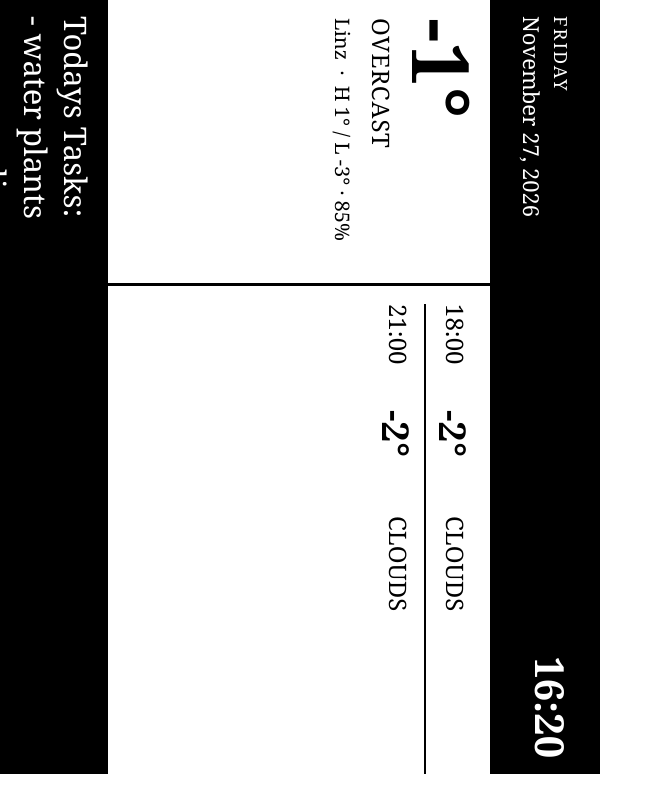
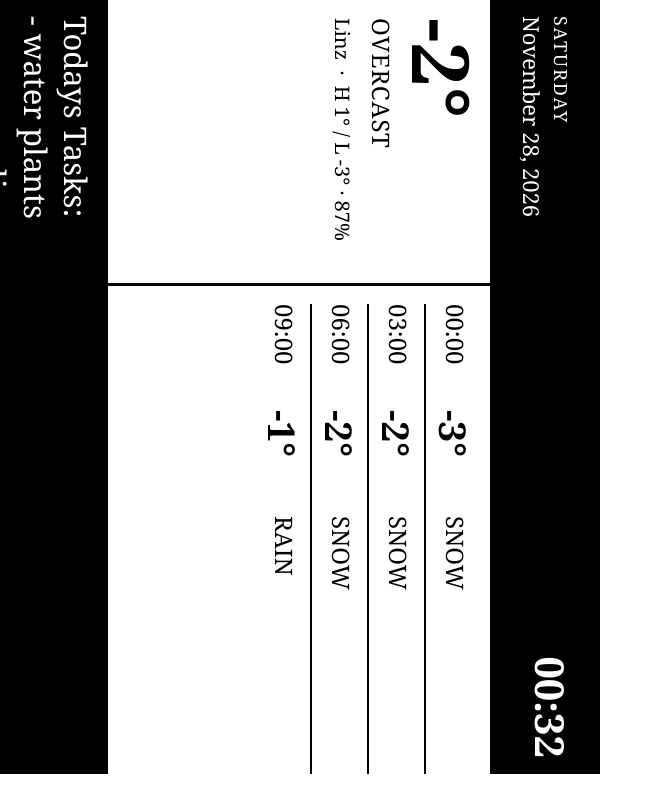
Before and after one commit to splendiferousnoctifer/kindle4-display, a plain HTML site: page docs/index.html in a window 1280 px wide. Shown: the whole page, without its empty margins (0-663 px from the left). Drawn offline with Linux system fonts and the light colour scheme.

Commit message:
Update Kindle display

```diff
--- a/docs/index.html
+++ b/docs/index.html
@@ -159,11 +159,11 @@ td {
       <table class="hdr-inner" cellspacing="0" cellpadding="0">
         <tr>
           <td class="hdr-left">
-            <div class="weekday" id="weekday">Friday</div>
-            <div class="date" id="date">November 27, 2026</div>
+            <div class="weekday" id="weekday">Saturday</div>
+            <div class="date" id="date">November 28, 2026</div>
           </td>
           <td class="hdr-right">
-            <div class="time" id="time">16:20</div>
+            <div class="time" id="time">00:32</div>
           </td>
         </tr>
       </table>
@@ -174,11 +174,11 @@ td {
       <table class="body-inner" cellspacing="0" cellpadding="0">
         <tr>
           <td class="now">
-            <div class="temp">-1°</div>
+            <div class="temp">-2°</div>
             <div class="cond">Overcast</div>
-            <div class="meta">Linz &nbsp;&middot;&nbsp; H 1°  /  L -3°   ·   85%</div>
+            <div class="meta">Linz &nbsp;&middot;&nbsp; H 1°  /  L -3°   ·   87%</div>
           </td>
-          <td class="fc-wrap"><table class='hours' cellspacing='0' cellpadding='0'><tr class='first'><td class='h-time'>18:00</td><td class='h-temp'>-2°</td><td class='h-cond'>Clouds</td></tr><tr><td class='h-time'>21:00</td><td class='h-temp'>-2°</td><td class='h-cond'>Clouds</td></tr></table></td>
+          <td class="fc-wrap"><table class='hours' cellspacing='0' cellpadding='0'><tr class='first'><td class='h-time'>00:00</td><td class='h-temp'>-3°</td><td class='h-cond'>Snow</td></tr><tr><td class='h-time'>03:00</td><td class='h-temp'>-2°</td><td class='h-cond'>Snow</td></tr><tr><td class='h-time'>06:00</td><td class='h-temp'>-2°</td><td class='h-cond'>Snow</td></tr><tr><td class='h-time'>09:00</td><td class='h-temp'>-1°</td><td class='h-cond'>Rain</td></tr></table></td>
         </tr>
       </table>
     </td>
@@ -192,8 +192,8 @@ td {
 </div>
 <script type="text/javascript">
 (function () {
-  var h = 16;
-  var m = 20;
+  var h = 0;
+  var m = 32;
   function pad(n) { return n < 10 ? "0" + n : "" + n; }
   function show() {
     var t = document.getElementById("time");
```
